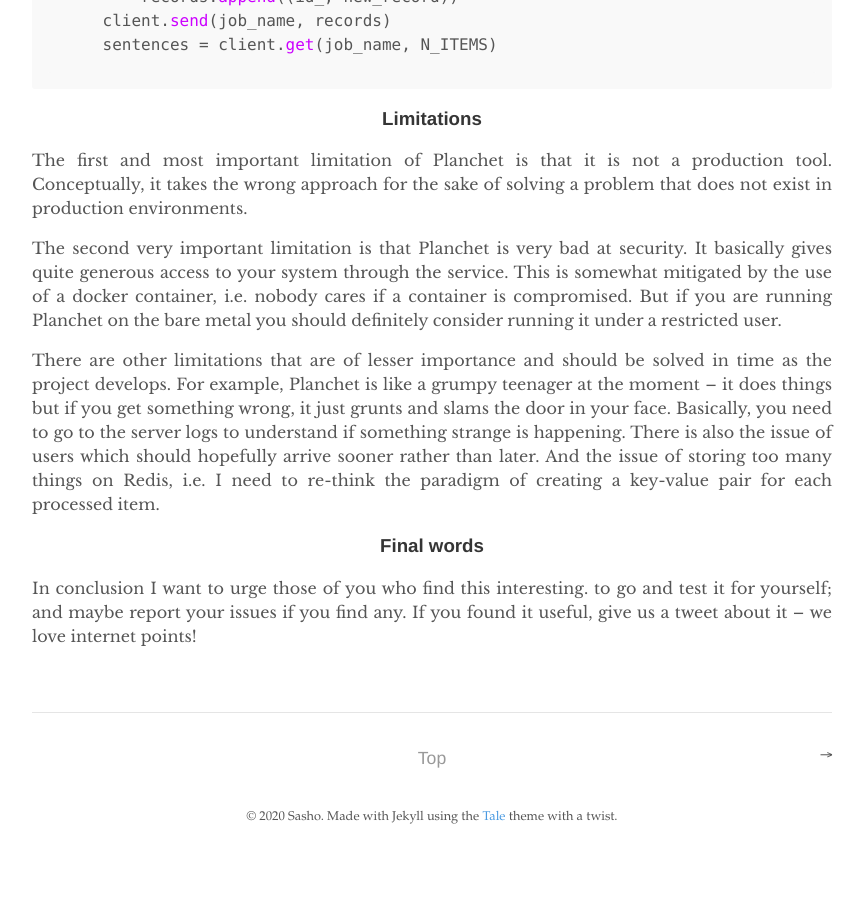
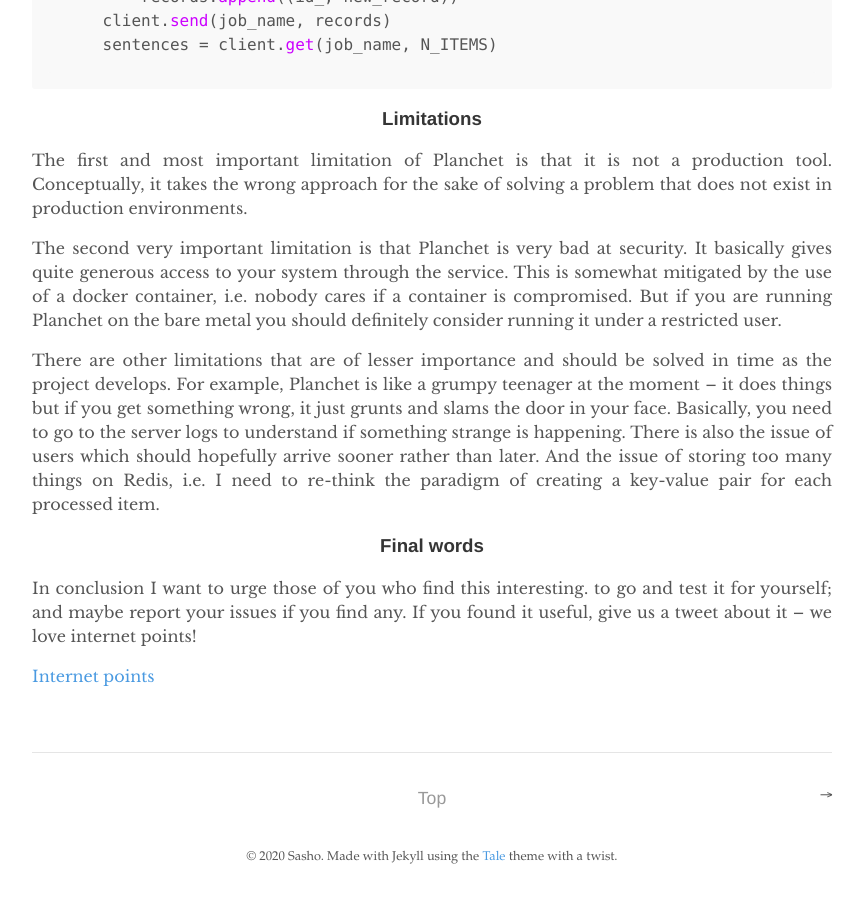
Before and after one commit to savkov/savkov.github.io, a Jekyll site: the page built from _code/2020-04-13-planchet.md, in a window 1280 px wide and 900 px high, scrolled down 4584 px. Shown: the whole window, without its empty margins (208-1073 px from the left). Built offline with Jekyll 4.4.1, drawn with Linux system fonts in a browser that asks for light colours; before the commit the page ends 5444 px from its top, so only the background shows below that.

```diff
--- a/_code/2020-04-13-planchet.md
+++ b/_code/2020-04-13-planchet.md
@@ -208,3 +208,5 @@
 In conclusion I want to urge those of you who find this interesting. to go and
 test it for yourself; and maybe report your issues if you find any.
 If you found it useful, give us a tweet about it -- we love internet points!
+
+[Internet points](https://giphy.com/embed/26ybxqF6r4w1pjjws)
```
